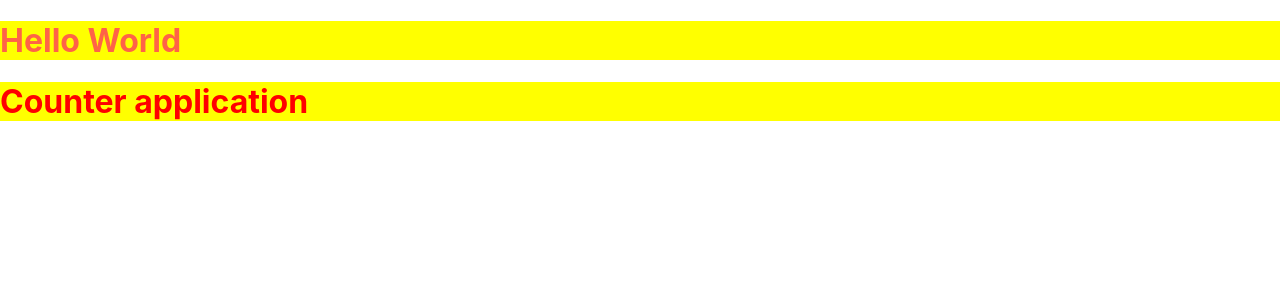
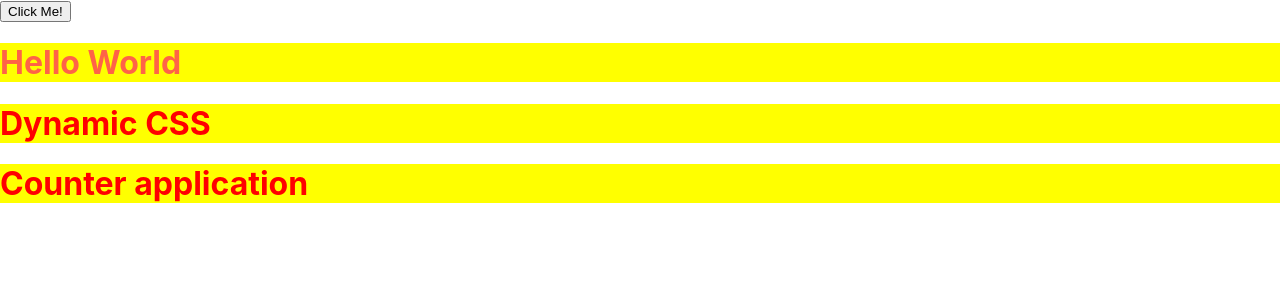
Before and after one commit to dac-2022/day16-my-react-app, a React (Create React App) app: page / in a window 1280 px wide. Shown: the top 300 px of the page. Built offline with nearby package versions, Linux system fonts and the light colour scheme.

Commit message:
dynamicc ss.

```diff
--- a/src/App.js
+++ b/src/App.js
@@ -1,9 +1,27 @@
+import { useState } from "react";
+
 function App() {
-  let myref = { color: "tomato", background: "yellow" };
+  let [counter, setCounter] = useState(0);
+  let myref = {
+    color: "tomato",
+    background: counter == 0 ? "yellow" : "skyblue",
+  };
+
+  const increment = () => {
+    setCounter(counter + 1);
+  };
 
   return (
     <div>
+      <input type="button" value="Click Me!" onClick={increment} />
+
       <h1 style={myref}>Hello World</h1>
+
+      <h1
+        style={{ color: "red", background: counter == 0 ? "yellow" : "blue" }}
+      >
+        Dynamic CSS
+      </h1>
 
       <h1 style={{ color: "red", background: "yellow" }}>
         Counter application
```
